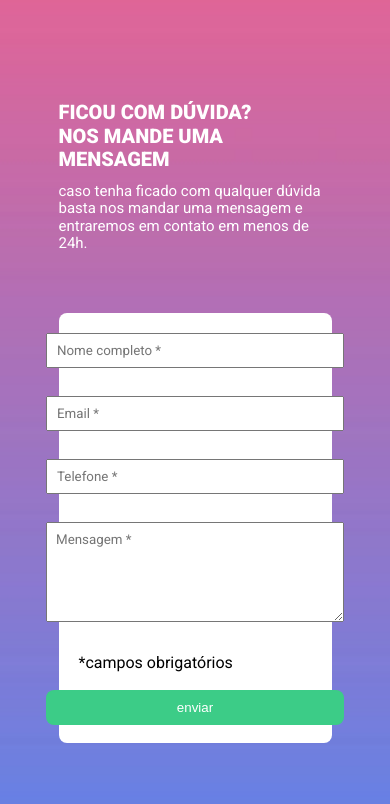
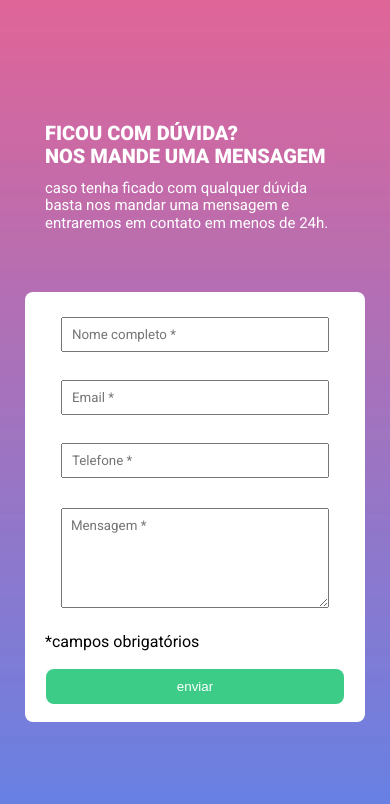
Before and after one commit to viniciusmarx/formulario, a plain HTML site: page index.html in a window 390 px wide. Drawn offline with Linux system fonts and the light colour scheme.

Commit message:
Ajustar responsividade

```diff
--- a/src/styles/responsive.css
+++ b/src/styles/responsive.css
@@ -3,9 +3,15 @@
         flex-direction: column;
     }
 
-    .texto,
-    .formulario {
-        max-width: 70%;
+    .formulario .container-input .input {
+        max-width: 90%;
+    }
 
+    .formulario .container-input p {
+        margin-left: 17px;
+    }
+
+    .formulario .botao {
+        max-width: 90%;
     }
 }
--- a/src/styles/style.css
+++ b/src/styles/style.css
@@ -42,6 +42,14 @@
 
 .formulario .container-input {
     min-height: 45px;
+    display: flex;
+    flex-direction: column;
+    justify-content: center;
+    align-items: center;
+}
+
+.formulario .container-input p {
+    align-self: flex-start;
 }
 
 .formulario .input {
```
